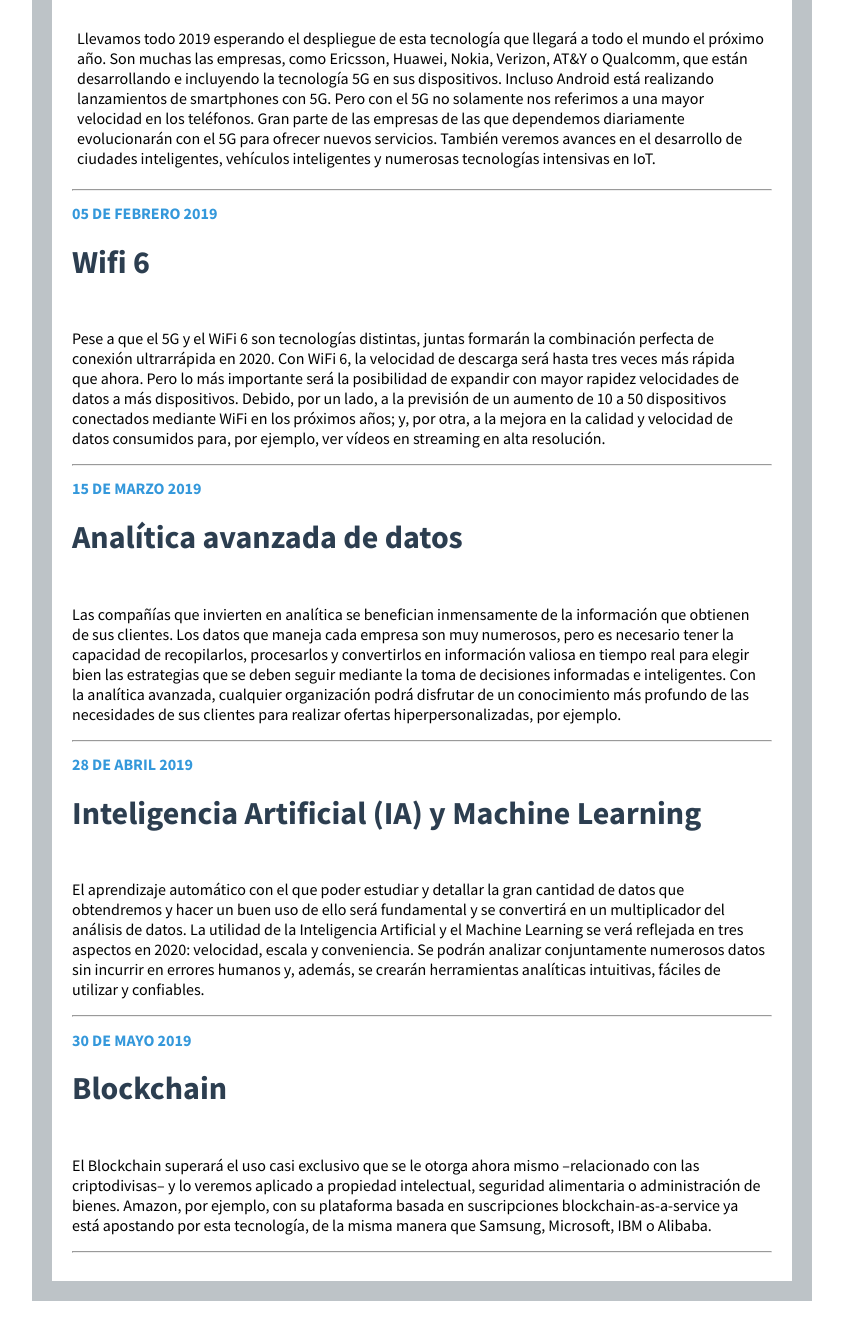
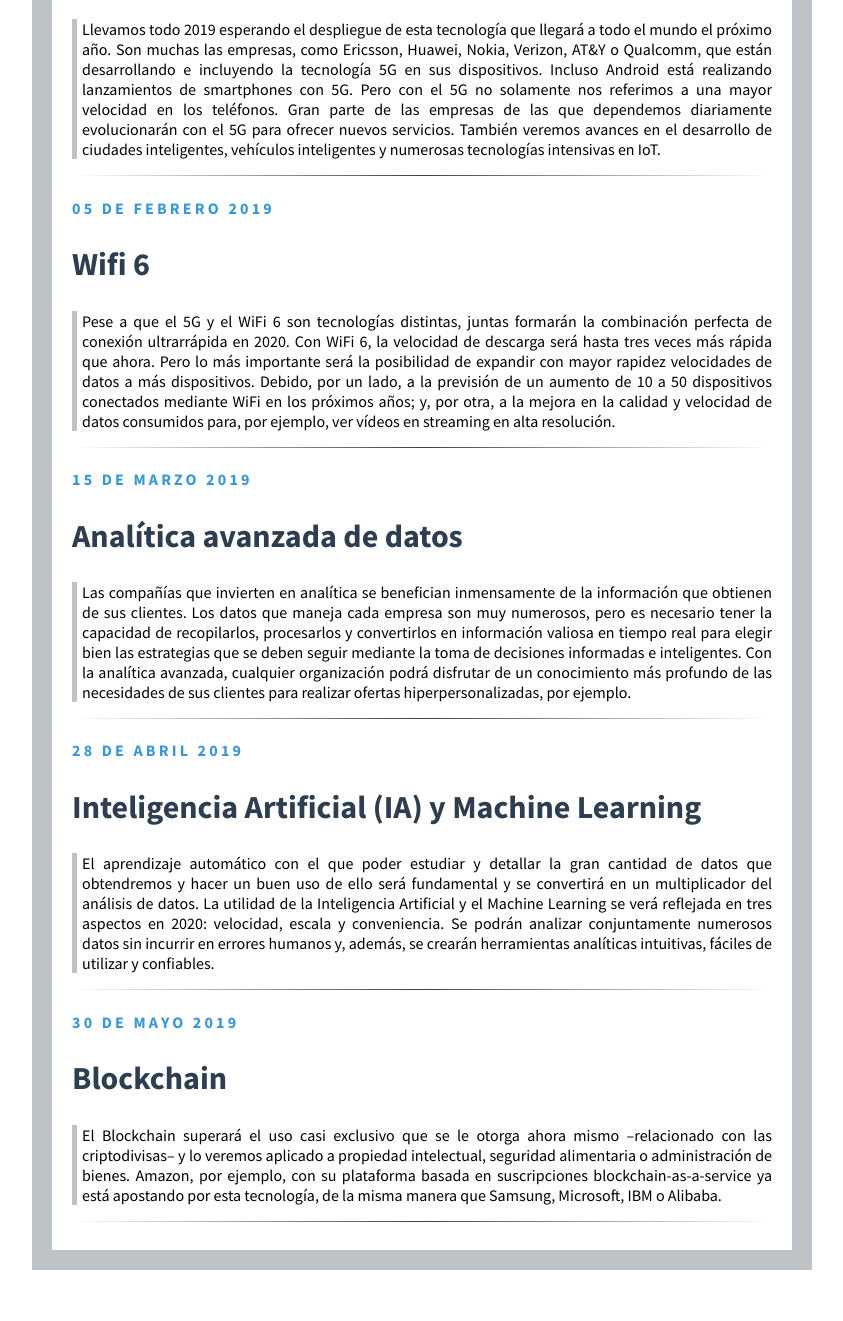
Before and after one commit to SaulAnto19/ClaseAplicaciones, a plain HTML site: page blog-personal/info_blog.html in a window 1280 px wide. Shown: the part 175-1496 px from the top of the page, without its empty margins (218-1061 px from the left). After the commit the page ends 1465 px from the top, so only its background shows below. Drawn offline with Linux system fonts and the light colour scheme.

Commit message:
cambios en el blog personal

```diff
--- a/blog-personal/info_blog.html
+++ b/blog-personal/info_blog.html
@@ -16,60 +16,45 @@
     <!--primer articulo-->
     <h4>10 de enero 2019</h4>
     <h2>internet 5G</h2>
-    <p>
-        <br> Llevamos todo 2019 esperando el despliegue de esta tecnología que llegará a todo el mundo el próximo
-        <br> año. Son muchas las empresas, como Ericsson, Huawei, Nokia, Verizon, AT&Y o Qualcomm, que están
-        <br> desarrollando e incluyendo la tecnología 5G en sus dispositivos. Incluso Android está realizando
-        <br> lanzamientos de smartphones con 5G. Pero con el 5G no solamente nos referimos a una mayor
-        <br> velocidad en los teléfonos. Gran parte de las empresas de las que dependemos diariamente
-        <br> evolucionarán con el 5G para ofrecer nuevos servicios. También veremos avances en el desarrollo de
-        <br> ciudades inteligentes, vehículos inteligentes y numerosas tecnologías intensivas en IoT.
+    <p class="texto">
+        Llevamos todo 2019 esperando el despliegue de esta tecnología que llegará a todo el mundo el próximo año. Son muchas las empresas, como Ericsson, Huawei, Nokia, Verizon, AT&Y o Qualcomm, que están desarrollando e incluyendo la tecnología 5G en sus dispositivos.
+        Incluso Android está realizando lanzamientos de smartphones con 5G. Pero con el 5G no solamente nos referimos a una mayor velocidad en los teléfonos. Gran parte de las empresas de las que dependemos diariamente evolucionarán con el 5G para ofrecer
+        nuevos servicios. También veremos avances en el desarrollo de ciudades inteligentes, vehículos inteligentes y numerosas tecnologías intensivas en IoT.
     </p>
     <hr>
     <!--segundo articulo-->
     <h4>05 de febrero 2019</h4>
     <h2>wifi 6</h2>
-    <p>
-        <br> Pese a que el 5G y el WiFi 6 son tecnologías distintas, juntas formarán la combinación perfecta de
-        <br> conexión ultrarrápida en 2020. Con WiFi 6, la velocidad de descarga será hasta tres veces más rápida
-        <br> que ahora. Pero lo más importante será la posibilidad de expandir con mayor rapidez velocidades de
-        <br> datos a más dispositivos. Debido, por un lado, a la previsión de un aumento de 10 a 50 dispositivos
-        <br> conectados mediante WiFi en los próximos años; y, por otra, a la mejora en la calidad y velocidad de
-        <br> datos consumidos para, por ejemplo, ver vídeos en streaming en alta resolución.
+    <p class="texto">
+        Pese a que el 5G y el WiFi 6 son tecnologías distintas, juntas formarán la combinación perfecta de conexión ultrarrápida en 2020. Con WiFi 6, la velocidad de descarga será hasta tres veces más rápida que ahora. Pero lo más importante será la posibilidad
+        de expandir con mayor rapidez velocidades de datos a más dispositivos. Debido, por un lado, a la previsión de un aumento de 10 a 50 dispositivos conectados mediante WiFi en los próximos años; y, por otra, a la mejora en la calidad y velocidad
+        de datos consumidos para, por ejemplo, ver vídeos en streaming en alta resolución.
     </p>
     <hr>
     <!--tercer articulo-->
     <h4>15 de marzo 2019</h4>
     <h2>analítica avanzada de datos</h2>
-    <p>
-        <br> Las compañías que invierten en analítica se benefician inmensamente de la información que obtienen
-        <br> de sus clientes. Los datos que maneja cada empresa son muy numerosos, pero es necesario tener la
-        <br> capacidad de recopilarlos, procesarlos y convertirlos en información valiosa en tiempo real para elegir
-        <br> bien las estrategias que se deben seguir mediante la toma de decisiones informadas e inteligentes. Con
-        <br> la analítica avanzada, cualquier organización podrá disfrutar de un conocimiento más profundo de las
-        <br> necesidades de sus clientes para realizar ofertas hiperpersonalizadas, por ejemplo.
+    <p class="texto">
+        Las compañías que invierten en analítica se benefician inmensamente de la información que obtienen de sus clientes. Los datos que maneja cada empresa son muy numerosos, pero es necesario tener la capacidad de recopilarlos, procesarlos y convertirlos en
+        información valiosa en tiempo real para elegir bien las estrategias que se deben seguir mediante la toma de decisiones informadas e inteligentes. Con la analítica avanzada, cualquier organización podrá disfrutar de un conocimiento más profundo
+        de las necesidades de sus clientes para realizar ofertas hiperpersonalizadas, por ejemplo.
     </p>
     <hr>
     <!--Cuarto Articulo-->
     <h4>28 de abril 2019</h4>
     <h2>inteligencia Artificial (IA) y Machine Learning</h2>
-    <p>
-        <br> El aprendizaje automático con el que poder estudiar y detallar la gran cantidad de datos que
-        <br> obtendremos y hacer un buen uso de ello será fundamental y se convertirá en un multiplicador del
-        <br> análisis de datos. La utilidad de la Inteligencia Artificial y el Machine Learning se verá reflejada en tres
-        <br> aspectos en 2020: velocidad, escala y conveniencia. Se podrán analizar conjuntamente numerosos datos
-        <br> sin incurrir en errores humanos y, además, se crearán herramientas analíticas intuitivas, fáciles de
-        <br> utilizar y confiables.
+    <p class="texto">
+        El aprendizaje automático con el que poder estudiar y detallar la gran cantidad de datos que obtendremos y hacer un buen uso de ello será fundamental y se convertirá en un multiplicador del análisis de datos. La utilidad de la Inteligencia Artificial
+        y el Machine Learning se verá reflejada en tres aspectos en 2020: velocidad, escala y conveniencia. Se podrán analizar conjuntamente numerosos datos sin incurrir en errores humanos y, además, se crearán herramientas analíticas intuitivas, fáciles
+        de utilizar y confiables.
     </p>
     <hr>
     <!--quinto articulo-->
     <h4>30 de mayo 2019</h4>
     <h2>blockchain</h2>
-    <p>
-        <br> El Blockchain superará el uso casi exclusivo que se le otorga ahora mismo –relacionado con las
-        <br> criptodivisas– y lo veremos aplicado a propiedad intelectual, seguridad alimentaria o administración de
-        <br> bienes. Amazon, por ejemplo, con su plataforma basada en suscripciones blockchain-as-a-service ya
-        <br> está apostando por esta tecnología, de la misma manera que Samsung, Microsoft, IBM o Alibaba.
+    <p class="texto">
+        El Blockchain superará el uso casi exclusivo que se le otorga ahora mismo –relacionado con las criptodivisas– y lo veremos aplicado a propiedad intelectual, seguridad alimentaria o administración de bienes. Amazon, por ejemplo, con su plataforma basada
+        en suscripciones blockchain-as-a-service ya está apostando por esta tecnología, de la misma manera que Samsung, Microsoft, IBM o Alibaba.
     </p>
     <hr>
 
--- a/blog-personal/info_blog_style.css
+++ b/blog-personal/info_blog_style.css
@@ -11,6 +11,15 @@ body {
     padding: 20px;
     /*fuente source sans pro*/
     font-family: 'Source Sans Pro', sans-serif;
+    text-align: justify;
+}
+
+
+/*anchura del borde del primer parrafo*/
+
+.texto {
+    border-left: 5px solid #bdc3c7;
+    padding-left: 5px;
 }
 
 h4 {
@@ -19,7 +28,7 @@ h4 {
     /*transformando todos los h4 en mayuscula*/
     text-transform: uppercase;
     /*espacio en las letras de la fecha: 0.2rem*/
-    line-height: 0.2rem;
+    letter-spacing: 0.2rem;
 }
 
 h2 {
@@ -37,10 +46,12 @@ h2::first-letter {
 }
 
 
-/*anchura del borde del primer parrafo*/
+/*estilo del hr*/
 
-p:nth-of-type(1) {
-    border: 5px solid white;
+hr {
+    border: 0;
+    height: 1px;
+    background-image: linear-gradient(to right, rgba(0, 0, 0, 0), rgba(0, 0, 0, 0.75), rgba(0, 0, 0, 0));
 }
 
 
```
